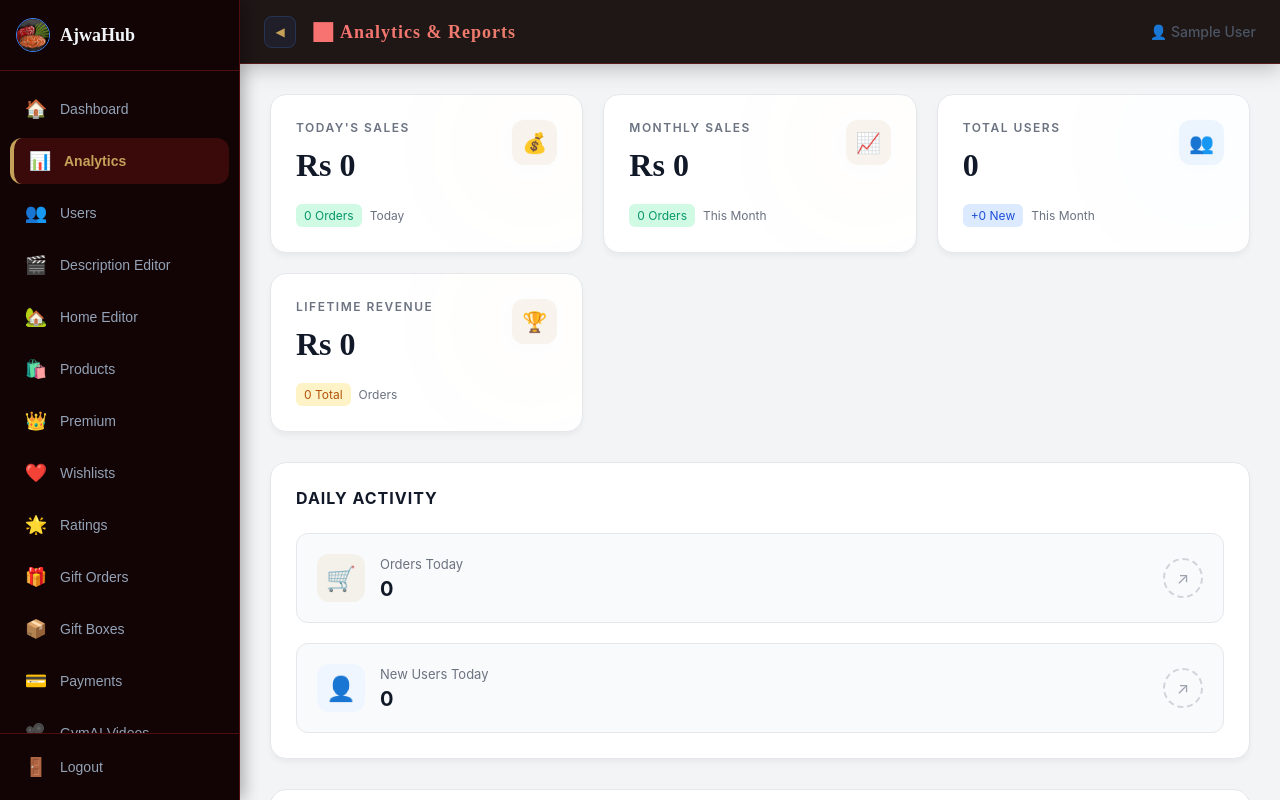
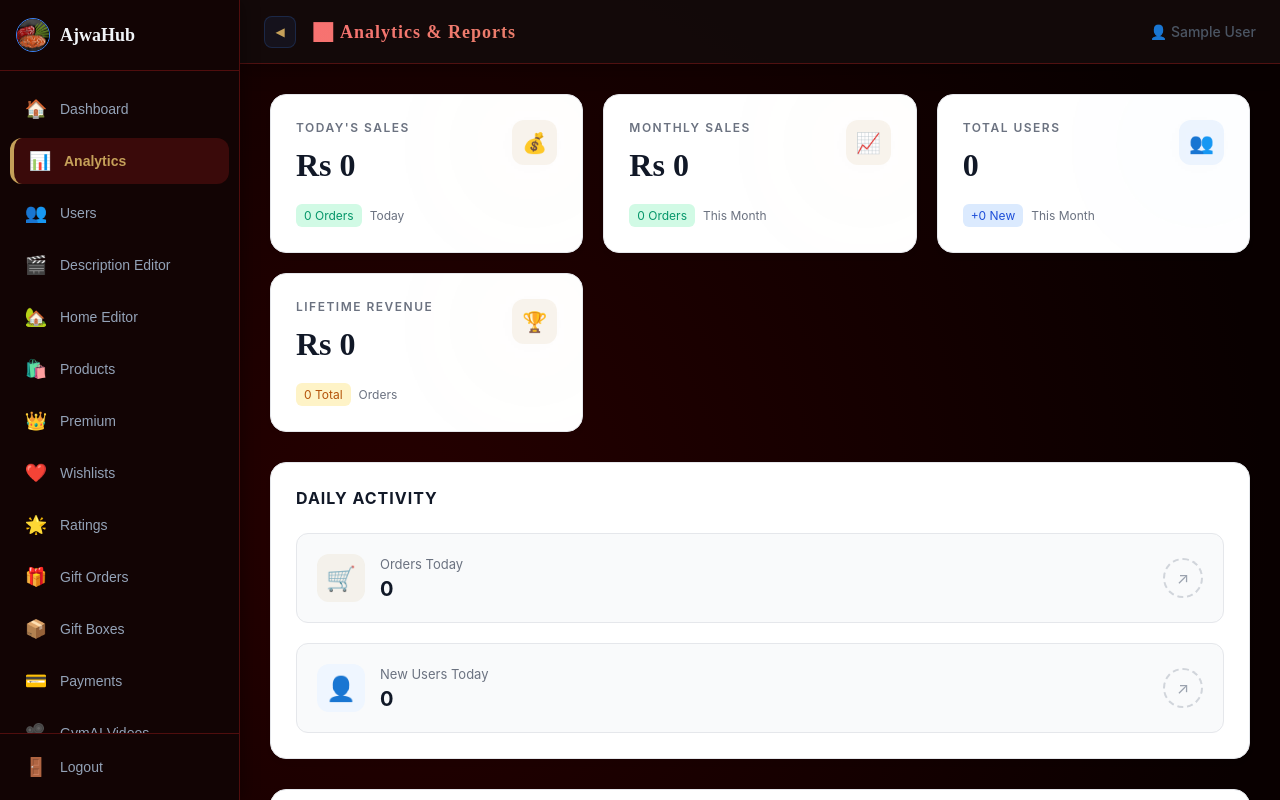
Before and after one commit to abrar-iqbal-151/ajwahub-admin, a React (Vite) app: page /admin-analytics in a window 1280 px wide. Shown: the top 800 px of the page. Built offline with nearby package versions, Linux system fonts and the light colour scheme; no server answers; sample sign-in values are in the browser's storage.

Commit message:
Make Analytics page background match other admin pages

```diff
--- a/src/pages/Admin_Analytics.jsx
+++ b/src/pages/Admin_Analytics.jsx
@@ -113,8 +113,8 @@ function Admin_Analytics() {
         </div>
       </aside>
 
-      <div className="dashboard-main" style={{ background: '#f3f4f6', minHeight: '100vh', color: '#111827' }}>
-        <header className="topbar" style={{ background: '#ffffff', borderBottom: '1px solid #e5e7eb', boxShadow: '0 1px 3px rgba(0,0,0,0.05)' }}>
+      <div className="dashboard-main">
+        <header className="topbar">
           <button className="topbar-toggle" onClick={() => setSidebarOpen(!sidebarOpen)} style={{ color: '#c5a059' }}>{sidebarOpen ? '◀' : '▶'}</button>
           <h1 className="topbar-title" style={{ color: '#c5a059', letterSpacing: '1px' }}>📊 Analytics & Reports</h1>
           <div className="topbar-right">
```
